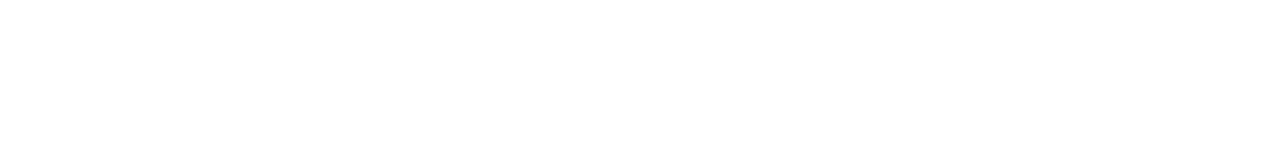
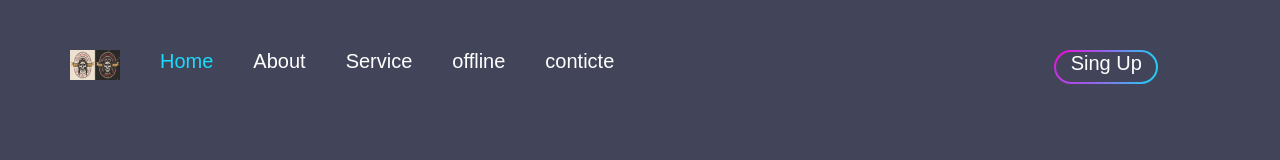
Before and after one commit to sakil1996/1, a plain HTML site: page index.html in a window 1280 px wide. Drawn offline with Linux system fonts and the light colour scheme.

Commit message:
added text

```diff
--- a/index.html
+++ b/index.html
@@ -4,10 +4,24 @@
     <meta charset="UTF-8">
     <meta http-equiv="X-UA-Compatible" content="IE=edge">
     <meta name="viewport" content="width=device-width, initial-scale=1.0">
-    <link rel="stylesheet" href="styles.css">
+    <link rel="stylesheet" href="style.css">
     <title>Tikboo</title>
 </head>
 <body>
+    <div class="container">
+     <div class="menu">
+         <ul>
+             <li><img src="two.jpg" alt=""></li>
+             <li><a class="active" href="#">Home</a></li>
+             <li><a href="#">About</a></li>
+             <li><a href="#">Service</a></li>
+             <li><a href="#">offline</a></li>
+             <li><a href="#">conticte</a></li>
+             <li class="singup"><a href="#" class="singup-btn">Sing Up</a></li>
 
+         </ul>
+     </div>
+
+    </div>
 </body>
 </html>
--- /dev/null
+++ b/style.css
@@ -0,0 +1,54 @@
+*{
+    margin: 0;
+    padding: 0;
+    font-family: sans-serif;
+    background:#42455a;
+}
+.container{
+    width: 100%;
+    height: 100%;
+}
+.menu ul{
+    display: inline-flex;
+    margin: 50px;
+}
+.menu ul li{
+    list-style: none;
+    margin: 0px 20px;
+
+    cursor: pointer;
+    position: relative;
+}
+.menu ul li a{
+    text-decoration: none;
+    font-size: 20px;
+    color:#fff;
+}
+.menu ul li a:hover{
+      color: seagreen;
+}
+.menu ul li img{
+    width: 50px;
+    height: 30px;
+}
+.active{
+    color: #19dafa !important;
+}
+.singup-btn{
+    position: absolute;
+   border: 2px solid transparent;
+   color: #fff;
+   border-radius: 20px;
+   background-image: linear-gradient(#42455a,#42455a),radial-gradient(circle at top left,#fd00da,#19d7f8);
+   background-origin: border-box;
+   background-clip: content-box,border-box;
+   width: 100px;
+   height: 30px;
+   text-align: center;
+
+
+}
+.singup{
+    padding-left: 400px;
+
+}
```
Also changed, not shown: styles.css (deleted), two.jpg (added).
